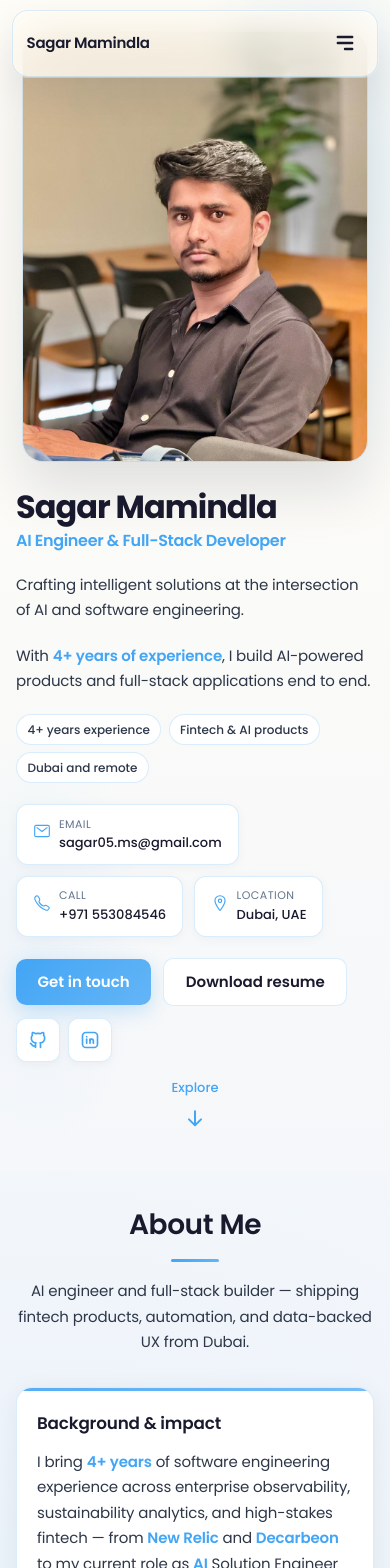
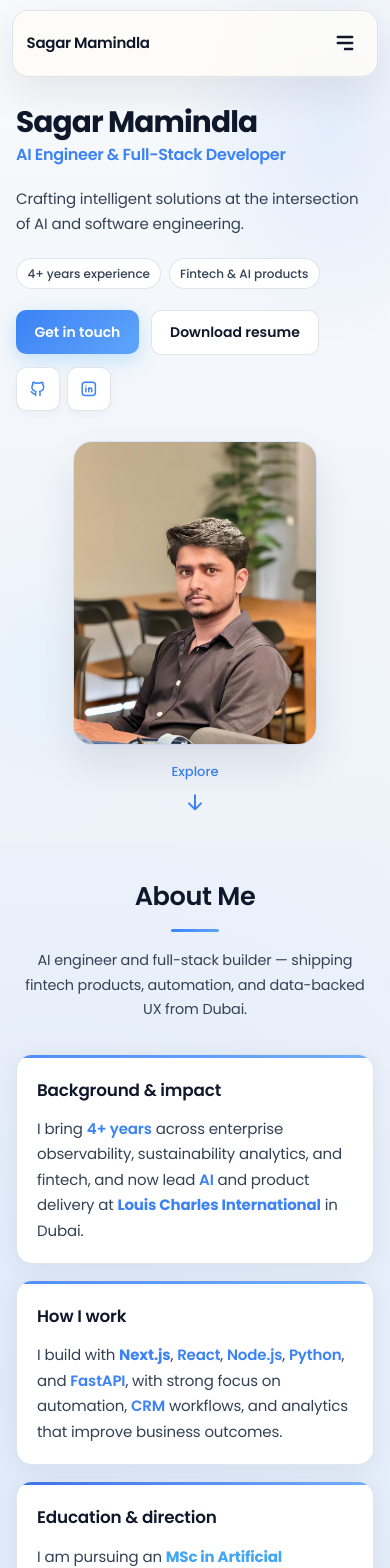
Before and after one commit to sagarr57/sagar-portfolio, a Next.js app: page / in a window 390 px wide. Shown: the top 1568 px of the page. Built offline with nearby package versions, Linux system fonts and the light colour scheme.

Commit message:
Update design

```diff
--- a/app/components/Experience.tsx
+++ b/app/components/Experience.tsx
@@ -40,7 +40,7 @@ const professionalExperience = [
   { id: 4, title: 'Junior Level Engineer', company: 'XRG Consulting', location: 'Hyderabad, India', duration: 'Sept 2021 - Jan 2023', type: 'Professional', description: ['Developed a robust Java-based backend service for automated user invitation system, eliminating 40% of manual follow-up tasks.', 'Created an interactive React modal component for team invitations, significantly enhancing user engagement and workflow efficiency.', 'Comprehensive API documentation using Swagger, reducing new developer onboarding time by two weeks.'], tools: [{ icon: 'TbBrandJavascript', label: 'JavaScript' }, { icon: 'TbBrandTypescript', label: 'TypeScript' }, { icon: 'TbBrandPython', label: 'Python' }, { icon: 'TbBrandDocker', label: 'Docker' }, { icon: 'SiSwagger', label: 'Swagger' }] },
 ]
 
-const PREVIEW_BULLET_COUNT = 2
+const PREVIEW_BULLET_COUNT = 1
 
 const highlightKeywords = [
   'Google Search Console',
@@ -132,7 +132,7 @@ function ExpCard(props: { exp: ExpItem; index: number; accentColor: string; acce
       <div style={{ display: 'flex', flexWrap: 'wrap', gap: '0.5rem' }}>
         {exp.tools.map(function (tool, idx) {
           return (
-            <span key={idx} style={{ display: 'inline-flex', alignItems: 'center', gap: '0.375rem', background: accentBg, padding: '0.375rem 0.75rem', borderRadius: 8, fontSize: '0.8125rem', color: accentColor, fontWeight: 500, border: '1px solid ' + accentBorder }}>
+            <span key={idx} style={{ display: 'inline-flex', alignItems: 'center', gap: '0.3rem', background: accentBg, padding: '0.28rem 0.6rem', borderRadius: 7, fontSize: '0.75rem', color: accentColor, fontWeight: 500, border: '1px solid ' + accentBorder }}>
               {getIcon(tool.icon)} {tool.label}
             </span>
           )
--- a/app/components/Hero.tsx
+++ b/app/components/Hero.tsx
@@ -1,9 +1,7 @@
 'use client'
 
-import type { ReactNode } from 'react'
 import Image from 'next/image'
 import { motion } from 'framer-motion'
-import { IoMailOutline, IoCallOutline, IoLocationOutline } from 'react-icons/io5'
 import { TbBrandLinkedin, TbBrandGithub } from 'react-icons/tb'
 import { HiArrowDown } from 'react-icons/hi'
 import { colors } from '../utils/colors'
@@ -16,17 +14,6 @@ export default function Hero() {
     if (aboutSection) aboutSection.scrollIntoView({ behavior: 'smooth' })
   }
 
-  const contactItems: {
-    icon: ReactNode
-    text: string
-    subtext: string
-    href?: string
-  }[] = [
-    { icon: <IoMailOutline />, text: 'Email', subtext: 'sagar05.ms@gmail.com', href: 'mailto:sagar05.ms@gmail.com' },
-    { icon: <IoCallOutline />, text: 'Call', subtext: '+971 553084546', href: 'tel:+971553084546' },
-    { icon: <IoLocationOutline />, text: 'Location', subtext: 'Dubai, UAE' },
-  ]
-
   const socialLinks = [
     { icon: <TbBrandGithub />, link: 'https://github.com/sagarr57', label: 'GitHub' },
     { icon: <TbBrandLinkedin />, link: 'https://linkedin.com/in/sagar-mamindla', label: 'LinkedIn' },
@@ -37,11 +24,13 @@ export default function Hero() {
       id="hero"
       style={{
         minHeight: '100dvh',
-        paddingTop: 'clamp(88px, 14vw, 104px)',
+        paddingTop: 'clamp(104px, 16vw, 124px)',
+        paddingRight: 'clamp(1rem, 4vw, 1.75rem)',
+        paddingBottom: 'clamp(1.35rem, 4vw, 2.4rem)',
+        paddingLeft: 'clamp(1rem, 4vw, 1.75rem)',
         display: 'flex',
         flexDirection: 'column',
         justifyContent: 'space-between',
-        padding: 'clamp(2rem, 5vw, 3.5rem) clamp(1.25rem, 4vw, 2rem)',
         background: `linear-gradient(180deg, ${colors.background.primary} 0%, ${colors.background.secondary} 55%, ${colors.background.tertiary} 100%)`,
         position: 'relative',
       }}
@@ -52,7 +41,7 @@ export default function Hero() {
           position: 'absolute',
           inset: 0,
           background:
-            'radial-gradient(ellipse 80% 50% at 85% 15%, rgba(66, 165, 245, 0.12) 0%, transparent 50%), radial-gradient(ellipse 60% 40% at 10% 80%, rgba(100, 181, 246, 0.08) 0%, transparent 45%)',
+            'radial-gradient(ellipse 80% 50% at 85% 15%, rgba(59, 130, 246, 0.1) 0%, transparent 52%), radial-gradient(ellipse 60% 40% at 10% 80%, rgba(125, 211, 252, 0.08) 0%, transparent 48%)',
           pointerEvents: 'none',
         }}
       />
@@ -131,29 +120,13 @@ export default function Hero() {
             Crafting intelligent solutions at the intersection of AI and software engineering.
           </motion.p>
 
-          <motion.p
-            initial={{ opacity: 0, y: 8 }}
-            animate={{ opacity: 1, y: 0 }}
-            transition={{ delay: 0.24, duration: 0.45 }}
-            style={{
-              margin: 0,
-              color: colors.text.secondary,
-              maxWidth: '34rem',
-              lineHeight: 1.65,
-              fontSize: 'clamp(0.9375rem, 1.8vw, 1.0625rem)',
-            }}
-          >
-            With{' '}
-            <span style={{ color: colors.accent.primary, fontWeight: 600 }}>4+ years of experience</span>, I build
-            AI-powered products and full-stack applications end to end.
-          </motion.p>
           <motion.div
             initial={{ opacity: 0, y: 8 }}
             animate={{ opacity: 1, y: 0 }}
-            transition={{ delay: 0.28, duration: 0.4 }}
+            transition={{ delay: 0.24, duration: 0.4 }}
             style={{ display: 'flex', flexWrap: 'wrap', gap: '0.45rem' }}
           >
-            {['4+ years experience', 'Fintech & AI products', 'Dubai and remote'].map((point) => (
+            {['4+ years experience', 'Fintech & AI products'].map((point) => (
               <span
                 key={point}
                 style={{
@@ -171,80 +144,6 @@ export default function Hero() {
                 {point}
               </span>
             ))}
-          </motion.div>
-
-          <motion.div
-            initial={{ opacity: 0 }}
-            animate={{ opacity: 1 }}
-            transition={{ delay: 0.3 }}
-            style={{
-              display: 'flex',
-              flexWrap: 'wrap',
-              gap: '0.65rem',
-            }}
-          >
-            {contactItems.map((item, i) => {
-              const cardStyle = {
-                background: colors.background.card,
-                borderRadius: 12,
-                border: `1px solid ${colors.overlay.cardBorder}`,
-                padding: '0.65rem 1rem',
-                display: 'inline-flex' as const,
-                alignItems: 'center' as const,
-                gap: '0.5rem',
-                textDecoration: 'none' as const,
-                boxShadow: '0 2px 12px rgba(0,0,0,0.04)',
-                maxWidth: '100%' as const,
-                minHeight: 0,
-                minWidth: 0,
-                color: 'inherit' as const,
-              }
-              const inner = (
-                <>
-                  <span style={{ color: colors.accent.primary, fontSize: '1.125rem', flexShrink: 0 }}>{item.icon}</span>
-                  <div style={{ minWidth: 0, textAlign: 'left' }}>
-                    <div
-                      style={{
-                        fontSize: '0.6875rem',
-                        color: colors.text.muted,
-                        textTransform: 'uppercase',
-                        letterSpacing: '0.04em',
-                      }}
-                    >
-                      {item.text}
-                    </div>
-                    <div
-                      style={{
-                        fontSize: '0.8125rem',
-                        fontWeight: 500,
-                        color: colors.text.primary,
-                        wordBreak: 'break-word',
-                      }}
-                    >
-                      {item.subtext}
-                    </div>
-                  </div>
-                </>
-              )
-              if (item.href) {
-                return (
-                  <motion.a
-                    key={i}
-                    href={item.href}
-                    whileHover={{ scale: 1.02 }}
-                    whileTap={{ scale: 0.98 }}
-                    style={cardStyle}
-                  >
-                    {inner}
-                  </motion.a>
-                )
-              }
-              return (
-                <motion.div key={i} whileHover={{ scale: 1.02 }} whileTap={{ scale: 0.98 }} style={cardStyle}>
-                  {inner}
-                </motion.div>
-              )
-            })}
           </motion.div>
 
           <motion.div
@@ -269,11 +168,11 @@ export default function Hero() {
               style={{
                 background: colors.gradient.primary,
                 color: '#fff',
-                padding: '0.7rem 1.35rem',
+                padding: '0.65rem 1.15rem',
                 borderRadius: 10,
                 fontWeight: 600,
                 textDecoration: 'none',
-                fontSize: '0.9375rem',
+                fontSize: '0.875rem',
                 boxShadow: '0 6px 20px rgba(66,165,245,0.28)',
                 minHeight: 44,
               }}
@@ -288,18 +187,18 @@ export default function Hero() {
               style={{
                 background: colors.background.card,
                 color: colors.text.primary,
-                padding: '0.7rem 1.35rem',
+                padding: '0.65rem 1.15rem',
                 borderRadius: 10,
                 border: `1px solid ${colors.overlay.cardBorder}`,
                 fontWeight: 600,
                 textDecoration: 'none',
-                fontSize: '0.9375rem',
+                fontSize: '0.875rem',
                 minHeight: 44,
               }}
             >
               Download resume
             </motion.a>
-            <div style={{ display: 'flex', gap: '0.5rem' }}>
+            <div style={{ display: 'flex', gap: '0.45rem' }}>
               {socialLinks.map((s, i) => (
                 <motion.a
                   key={i}
@@ -310,8 +209,8 @@ export default function Hero() {
                   whileHover={{ scale: 1.06 }}
                   whileTap={{ scale: 0.95 }}
                   style={{
-                    width: 44,
-                    height: 44,
+                    width: 40,
+                    height: 40,
                     borderRadius: 10,
                     border: `1px solid ${colors.overlay.cardBorder}`,
                     background: colors.background.card,
@@ -319,7 +218,7 @@ export default function Hero() {
                     display: 'flex',
                     alignItems: 'center',
                     justifyContent: 'center',
-                    fontSize: '1.25rem',
+                    fontSize: '1.1rem',
                     textDecoration: 'none',
                     boxShadow: '0 2px 8px rgba(0,0,0,0.04)',
                   }}
@@ -337,13 +236,12 @@ export default function Hero() {
           transition={{ delay: 0.15, duration: 0.5 }}
           style={{
             position: 'relative',
-            /* Definite width only (no %): grid `auto` + `width:100%` collapsed the portrait to 0 wide */
-            width: 'clamp(260px, 88vw, 400px)',
+            width: 'clamp(200px, 62vw, 300px)',
             margin: '0 auto',
             aspectRatio: '4 / 5',
-            borderRadius: 20,
+            borderRadius: 18,
             overflow: 'hidden',
-            boxShadow: '0 28px 56px rgba(15, 23, 42, 0.12), 0 0 0 1px rgba(66, 165, 245, 0.15)',
+            boxShadow: '0 20px 40px rgba(15, 23, 42, 0.1), 0 0 0 1px rgba(59, 130, 246, 0.12)',
           }}
           className="hero-portrait-wrap"
         >
@@ -352,7 +250,7 @@ export default function Hero() {
             alt="Sagar Mamindla — AI engineer and full-stack developer"
             fill
             priority
-            sizes="(max-width: 768px) 90vw, 400px"
+            sizes="(max-width: 768px) 62vw, 300px"
             style={{ objectFit: 'cover', objectPosition: 'center top' }}
           />
         </motion.div>
--- a/app/components/Projects.tsx
+++ b/app/components/Projects.tsx
@@ -8,7 +8,7 @@ import { projects, type Project } from '../utils/projectsData'
 
 type ProjectTab = 'professional' | 'coursework'
 
-const DESCRIPTION_PREVIEW = 2
+const DESCRIPTION_PREVIEW = 1
 
 function filterByTab(tab: ProjectTab): Project[] {
   if (tab === 'professional') return projects.filter((p) => p.category === 'Professional')
--- a/app/globals.css
+++ b/app/globals.css
@@ -1,4 +1,4 @@
-/* Mobile-First: Milk White & Light Blue Theme - cassie.codes inspired */
+/* Mobile-first clean light theme */
 
 * {
   margin: 0;
@@ -8,19 +8,19 @@
 }
 
 :root {
-  /* Milk white & light blue palette */
-  --bg-primary: #FFFDF7;
-  --bg-secondary: #FAFAF8;
-  --bg-tertiary: #F5F7FA;
+  /* Neutral light palette */
+  --bg-primary: #F8FAFC;
+  --bg-secondary: #F2F6FB;
+  --bg-tertiary: #EEF3FA;
   --bg-card: #FFFFFF;
-  --text-primary: #1a1a2e;
-  --text-secondary: #2d3748;
+  --text-primary: #0F172A;
+  --text-secondary: #334155;
   --text-muted: #64748b;
-  --accent-primary: #42A5F5;
-  --accent-secondary: #64B5F6;
-  --accent-light: #B3E5FC;
-  --accent-soft-bg: rgba(66, 165, 245, 0.1);
-  --accent-border: rgba(66, 165, 245, 0.25);
+  --accent-primary: #3B82F6;
+  --accent-secondary: #60A5FA;
+  --accent-light: #BFDBFE;
+  --accent-soft-bg: rgba(59, 130, 246, 0.1);
+  --accent-border: rgba(148, 163, 184, 0.32);
   --font-primary: var(--font-poppins), 'Poppins', system-ui, -apple-system, BlinkMacSystemFont, 'Segoe UI', 'Roboto', sans-serif;
 }
 
@@ -50,7 +50,7 @@ body {
   font-size: 16px;
 }
 
-/* Subtle background gradient - very light */
+/* Subtle background gradient */
 body::before {
   content: '';
   position: fixed;
@@ -59,8 +59,8 @@ body::before {
   width: 100%;
   height: 100%;
   background:
-    radial-gradient(ellipse at 10% 20%, rgba(66, 165, 245, 0.06) 0%, transparent 50%),
-    radial-gradient(ellipse at 90% 80%, rgba(100, 181, 246, 0.05) 0%, transparent 50%);
+    radial-gradient(ellipse at 10% 20%, rgba(59, 130, 246, 0.05) 0%, transparent 55%),
+    radial-gradient(ellipse at 90% 80%, rgba(125, 211, 252, 0.06) 0%, transparent 52%);
   pointer-events: none;
   z-index: 0;
 }
@@ -74,7 +74,7 @@ body::before {
 /* No vw - uses media queries for responsive breakpoints only */
 .hero-title,
 h1.hero-title {
-  font-size: 2rem;
+  font-size: 1.85rem;
   font-weight: 700;
   line-height: 1.15;
   letter-spacing: -0.02em;
@@ -83,7 +83,7 @@ h1.hero-title {
 
 .hero-subtitle,
 h2.hero-subtitle {
-  font-size: 1.1rem;
+  font-size: 1rem;
   font-weight: 500;
   line-height: 1.4;
   color: var(--text-secondary);
@@ -98,19 +98,19 @@ h1, h2, h3, h4, h5, h6 {
 }
 
 h1 { font-size: 2rem; }
-h2 { font-size: 1.75rem; }
-h3 { font-size: 1.25rem; }
-h4 { font-size: 1.125rem; }
+h2 { font-size: 1.6rem; }
+h3 { font-size: 1.15rem; }
+h4 { font-size: 1.05rem; }
 
 .section-title {
-  font-size: 1.75rem;
+  font-size: 1.6rem;
   font-weight: 600;
   letter-spacing: -0.015em;
   color: var(--text-primary);
 }
 
 .card-title {
-  font-size: 1.125rem;
+  font-size: 1.05rem;
   font-weight: 600;
   line-height: 1.4;
   color: var(--text-primary);
@@ -118,7 +118,7 @@ h4 { font-size: 1.125rem; }
 }
 
 p {
-  font-size: 0.9375rem;
+  font-size: 0.9rem;
   line-height: 1.7;
   color: var(--text-secondary);
   font-weight: 400;
@@ -126,13 +126,13 @@ p {
 }
 
 .meta-text {
-  font-size: 0.875rem;
+  font-size: 0.8125rem;
   color: var(--text-muted);
   font-weight: 400;
 }
 
 li {
-  font-size: 0.9375rem;
+  font-size: 0.9rem;
   line-height: 1.7;
   color: var(--text-secondary);
 }
@@ -301,14 +301,14 @@ section {
   display: inline-flex;
   align-items: center;
   gap: 0.35rem;
-  margin: 0.25rem 0 0.85rem;
-  padding: 0.45rem 0.95rem;
+  margin: 0.2rem 0 0.7rem;
+  padding: 0.28rem 0.62rem;
   border-radius: 999px;
   border: 1px solid var(--accent-border);
   background: var(--bg-tertiary);
   color: var(--accent-primary);
   font-weight: 600;
-  font-size: 0.8125rem;
+  font-size: 0.72rem;
   font-family: inherit;
   cursor: pointer;
   transition: background 0.2s ease, border-color 0.2s ease, box-shadow 0.2s ease;
@@ -329,13 +329,13 @@ section {
   display: inline-flex;
   align-items: center;
   gap: 0.35rem;
-  margin: 0 0 0.75rem;
-  padding: 0.32rem 0.7rem;
+  margin: 0 0 0.65rem;
+  padding: 0.26rem 0.58rem;
   border-radius: 999px;
   border: 1px solid var(--accent-border);
   background: var(--bg-tertiary);
   font-weight: 600;
-  font-size: 0.75rem;
+  font-size: 0.7rem;
   font-family: inherit;
   cursor: pointer;
   transition: background 0.2s ease, border-color 0.2s ease, box-shadow 0.2s ease;
@@ -386,16 +386,16 @@ section {
 }
 
 #hero .hero-portrait-wrap {
-  min-width: 260px;
-  max-width: 400px;
+  min-width: 200px;
+  max-width: 320px;
 }
 
 @media (max-width: 768px) {
-  #hero .hero-portrait-wrap {
+  #hero .hero-copy-block {
     order: 1;
   }
 
-  #hero .hero-copy-block {
+  #hero .hero-portrait-wrap {
     order: 2;
   }
 }
@@ -431,14 +431,14 @@ section {
   inset: 0;
   opacity: 0.55;
   background:
-    radial-gradient(ellipse 70% 42% at 92% 8%, rgba(66, 165, 245, 0.1), transparent 55%),
-    radial-gradient(ellipse 55% 38% at 6% 92%, rgba(100, 181, 246, 0.08), transparent 50%);
+    radial-gradient(ellipse 70% 42% at 92% 8%, rgba(59, 130, 246, 0.08), transparent 58%),
+    radial-gradient(ellipse 55% 38% at 6% 92%, rgba(125, 211, 252, 0.07), transparent 52%);
 }
 
 .section-glow--alt {
   background:
-    radial-gradient(ellipse 58% 45% at 12% 18%, rgba(66, 165, 245, 0.09), transparent 52%),
-    radial-gradient(ellipse 52% 42% at 94% 86%, rgba(66, 165, 245, 0.06), transparent 48%);
+    radial-gradient(ellipse 58% 45% at 12% 18%, rgba(59, 130, 246, 0.08), transparent 54%),
+    radial-gradient(ellipse 52% 42% at 94% 86%, rgba(96, 165, 250, 0.06), transparent 50%);
 }
 
 /* Certifications: responsive n×n grid */
--- a/app/page.tsx
+++ b/app/page.tsx
@@ -12,7 +12,7 @@ import Contact from './components/Contact'
 
 export default function Home() {
   return (
-    <main style={{ position: 'relative', minHeight: '100vh', background: '#FFFDF7', overflowX: 'hidden' }}>
+    <main style={{ position: 'relative', minHeight: '100vh', background: '#F8FAFC', overflowX: 'hidden' }}>
       <a
         href="#about"
         className="skip-link"
--- a/app/utils/certificationsData.ts
+++ b/app/utils/certificationsData.ts
@@ -120,17 +120,4 @@ export const certifications: Certification[] = [
     credentialId: 'UC-d52b1992-1fe9-49a7-9d3e-de1182c6b2a8',
     verifyUrl: 'https://www.udemy.com/certificate/UC-d52b1992-1fe9-49a7-9d3e-de1182c6b2a8/',
   },
-  {
-    title: 'New Relic Observability Foundations Badge',
-    issuer: 'New Relic',
-    issuerKey: 'newrelic',
-    issued: 'Oct 2023',
-    expires: 'Oct 2025',
-    skills: ['New Relic APM', 'Observability', 'Synthetics', 'Log monitoring'],
-    credentialId: '84661041',
-    verifyUrl: 'https://learn.newrelic.com/page/credentials',
-    verifyLabel: 'New Relic credentials',
-    infoUrl: 'https://learn.newrelic.com/path/foundations',
-    infoLabel: 'Foundations learning path',
-  },
 ]
--- a/app/utils/colors.ts
+++ b/app/utils/colors.ts
@@ -1,45 +1,45 @@
-// Color Tokens - Milk White & Light Blue Theme (cassie.codes inspired)
+// Color Tokens - Clean modern light theme
 export const colors = {
-  // Background Colors - Milk white & soft variations
+  // Background Colors - Neutral light with cool tint
   background: {
-    primary: '#FFFDF7',
-    secondary: '#FAFAF8',
-    tertiary: '#F5F7FA',
+    primary: '#F8FAFC',
+    secondary: '#F2F6FB',
+    tertiary: '#EEF3FA',
     card: '#FFFFFF',
   },
 
   // Text Colors - Dark for contrast on light
   text: {
-    primary: '#1a1a2e',
-    secondary: '#2d3748',
+    primary: '#0F172A',
+    secondary: '#334155',
     muted: '#64748b',
     disabled: '#94a3b8',
   },
 
-  // Accent Colors - Light blue theme
+  // Accent Colors - Professional blue scale
   accent: {
-    primary: '#42A5F5',
-    secondary: '#64B5F6',
-    light: '#B3E5FC',
-    dark: '#2196F3',
+    primary: '#3B82F6',
+    secondary: '#60A5FA',
+    light: '#BFDBFE',
+    dark: '#2563EB',
   },
 
-  // Gradient Colors - Soft blue gradients
+  // Gradient Colors
   gradient: {
-    primary: 'linear-gradient(135deg, #42A5F5 0%, #64B5F6 100%)',
-    secondary: 'linear-gradient(135deg, #B3E5FC 0%, #E3F2FD 100%)',
-    backgroundPrimary: 'linear-gradient(180deg, #FFFDF7 0%, #FAFAF8 50%, #F5F7FA 100%)',
-    backgroundSecondary: 'linear-gradient(180deg, #F5F7FA 0%, #E8F4FC 100%)',
-    backgroundTertiary: 'linear-gradient(180deg, #F8F9FC 0%, #E3F2FD 30%, #F8F9FC 100%)',
+    primary: 'linear-gradient(135deg, #3B82F6 0%, #60A5FA 100%)',
+    secondary: 'linear-gradient(135deg, #DBEAFE 0%, #EFF6FF 100%)',
+    backgroundPrimary: 'linear-gradient(180deg, #F8FAFC 0%, #F2F6FB 50%, #EEF3FA 100%)',
+    backgroundSecondary: 'linear-gradient(180deg, #EEF3FA 0%, #E6F0FB 100%)',
+    backgroundTertiary: 'linear-gradient(180deg, #F3F7FC 0%, #EAF2FC 30%, #F3F7FC 100%)',
   },
 
-  // Overlay Colors - Light blue tints
+  // Overlay Colors
   overlay: {
-    blue: 'rgba(66, 165, 245, 0.08)',
-    blueStrong: 'rgba(66, 165, 245, 0.15)',
-    card: 'rgba(255, 255, 255, 0.9)',
-    cardBorder: 'rgba(66, 165, 245, 0.2)',
-    cardBorderHover: 'rgba(66, 165, 245, 0.35)',
+    blue: 'rgba(59, 130, 246, 0.08)',
+    blueStrong: 'rgba(59, 130, 246, 0.14)',
+    card: 'rgba(255, 255, 255, 0.88)',
+    cardBorder: 'rgba(148, 163, 184, 0.28)',
+    cardBorderHover: 'rgba(59, 130, 246, 0.32)',
   },
 
   // Status Colors
--- a/app/utils/data.ts
+++ b/app/utils/data.ts
@@ -55,24 +55,21 @@ export const aboutData = {
     {
       title: 'Background & impact',
       content: [
-        'I bring 4+ years of software engineering experience across enterprise observability, sustainability analytics, and high-stakes fintech — from New Relic and Decarbeon to my current role as AI Solution Engineer at Louis Charles International in Dubai.',
-        'Today I own live customer journeys end to end: public sites and applications for QuickCash Direct and All Day Loans, PingFree lender integrations, and internal tools (including PingFree Admin) where reliability and conversion matter.',
+        'I bring 4+ years across enterprise observability, sustainability analytics, and fintech, and now lead AI and product delivery at Louis Charles International in Dubai.',
       ],
       highlight: 'Louis Charles International',
     },
     {
       title: 'How I work',
       content: [
-        'I build with Next.js, React, Node.js, Python, and FastAPI — plus MongoDB, Supabase, and modern UI stacks when the product calls for them.',
-        'I care as much about operations as features: CRM and WhatsApp-led workflows, automation through Pabbly and GoHighLevel, and SEO/analytics with Google Search Console, Tag Manager, Analytics, and Microsoft Clarity so teams can see what is working.',
+        'I build with Next.js, React, Node.js, Python, and FastAPI, with strong focus on automation, CRM workflows, and analytics that improve business outcomes.',
       ],
       highlight: 'Next.js',
     },
     {
       title: 'Education & direction',
       content: [
-        'I am pursuing an MSc in Artificial Intelligence at Heriot-Watt University (Dubai), building on a B.Tech in Computer Science & Engineering from Keshav Memorial Institute of Technology.',
-        'That mix grounds me in rigorous ML and agents while my day job keeps me honest about latency, compliance, and shipping — the sweet spot for practical AI in real products.',
+        'I am pursuing an MSc in Artificial Intelligence at Heriot-Watt University, building on a B.Tech in Computer Science and applying both to practical AI products.',
       ],
       highlight: 'MSc in Artificial Intelligence',
       highlightColor: '#42A5F5',
```
